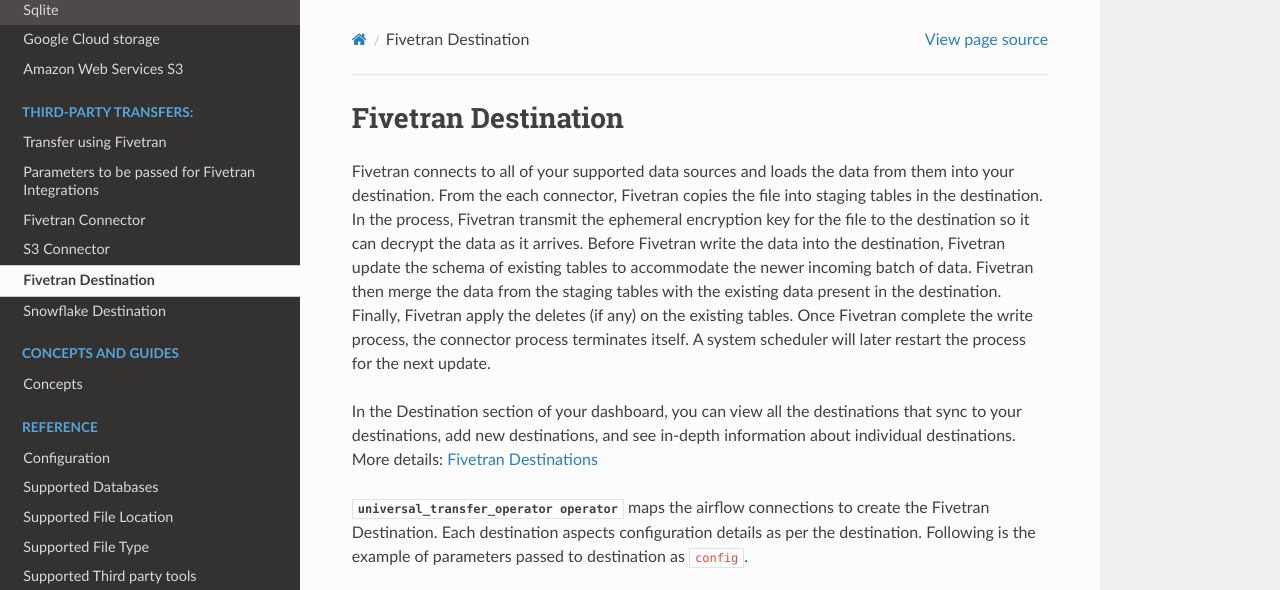
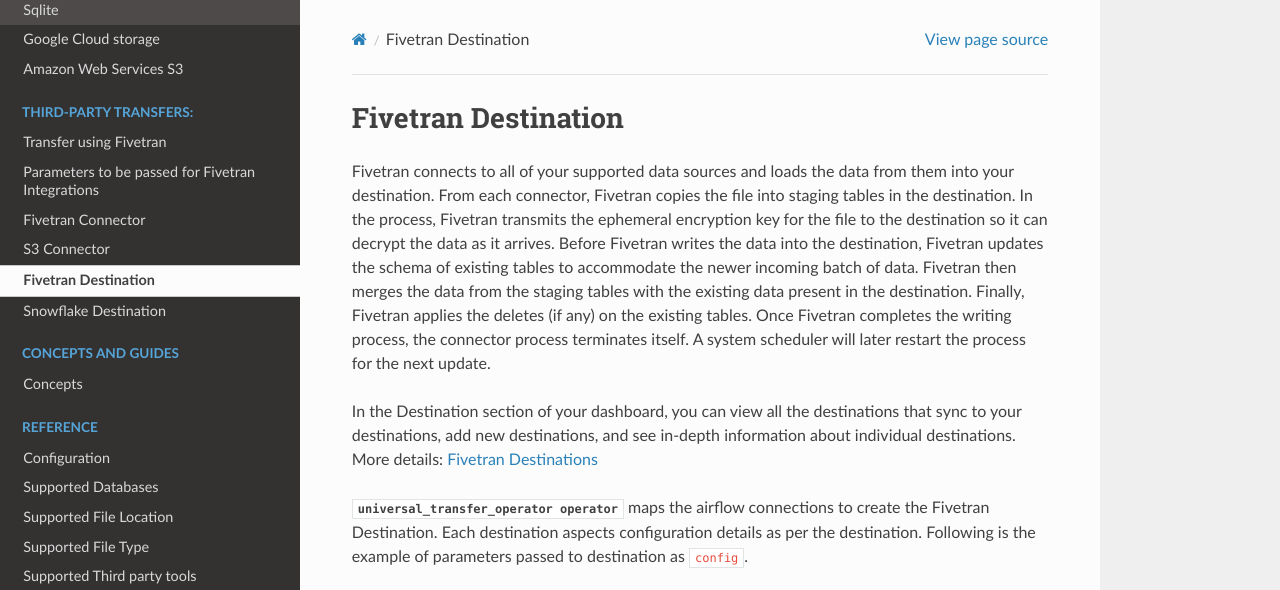
Before and after one commit to astronomer/apache-airflow-providers-transfers, a Sphinx documentation site: the page built from docs/universal_transfer_operator/supported_integrations/fivetran/destination/destination.rst, in a window 1280 px wide and 1008 px high, cut to the strip 0-590 px from the top of the window. Built offline with Sphinx 7.4.7 and the Read the Docs theme 2.0.0, drawn with Linux system fonts in a browser that asks for light colours.

Commit message:
Update docs/universal_transfer_operator/supported_integrations/fivetran/destination/destination.rst
Co-authored-by: Pankaj Koti <pankajkoti699@gmail.com>

```diff
--- a/docs/universal_transfer_operator/supported_integrations/fivetran/destination/destination.rst
+++ b/docs/universal_transfer_operator/supported_integrations/fivetran/destination/destination.rst
@@ -2,7 +2,7 @@
 
 Fivetran Destination
 ~~~~~~~~~~~~~~~~~~~~~
-Fivetran connects to all of your supported data sources and loads the data from them into your destination. From the each connector, Fivetran copies the file into staging tables in the destination. In the process, Fivetran transmit the ephemeral encryption key for the file to the destination so it can decrypt the data as it arrives. Before Fivetran write the data into the destination, Fivetran update the schema of existing tables to accommodate the newer incoming batch of data. Fivetran then merge the data from the staging tables with the existing data present in the destination. Finally, Fivetran apply the deletes (if any) on the existing tables. Once Fivetran complete the write process, the connector process terminates itself. A system scheduler will later restart the process for the next update.
+Fivetran connects to all of your supported data sources and loads the data from them into your destination. From each connector, Fivetran copies the file into staging tables in the destination. In the process, Fivetran transmits the ephemeral encryption key for the file to the destination so it can decrypt the data as it arrives. Before Fivetran writes the data into the destination, Fivetran updates the schema of existing tables to accommodate the newer incoming batch of data. Fivetran then merges the data from the staging tables with the existing data present in the destination. Finally, Fivetran applies the deletes (if any) on the existing tables. Once Fivetran completes the writing process, the connector process terminates itself. A system scheduler will later restart the process for the next update.
 
 In the Destination section of your dashboard, you can view all the destinations that sync to your destinations, add new destinations, and see in-depth information about individual destinations. More details: `Fivetran Destinations <https://fivetran.com/docs/destinations>`_
 
```
